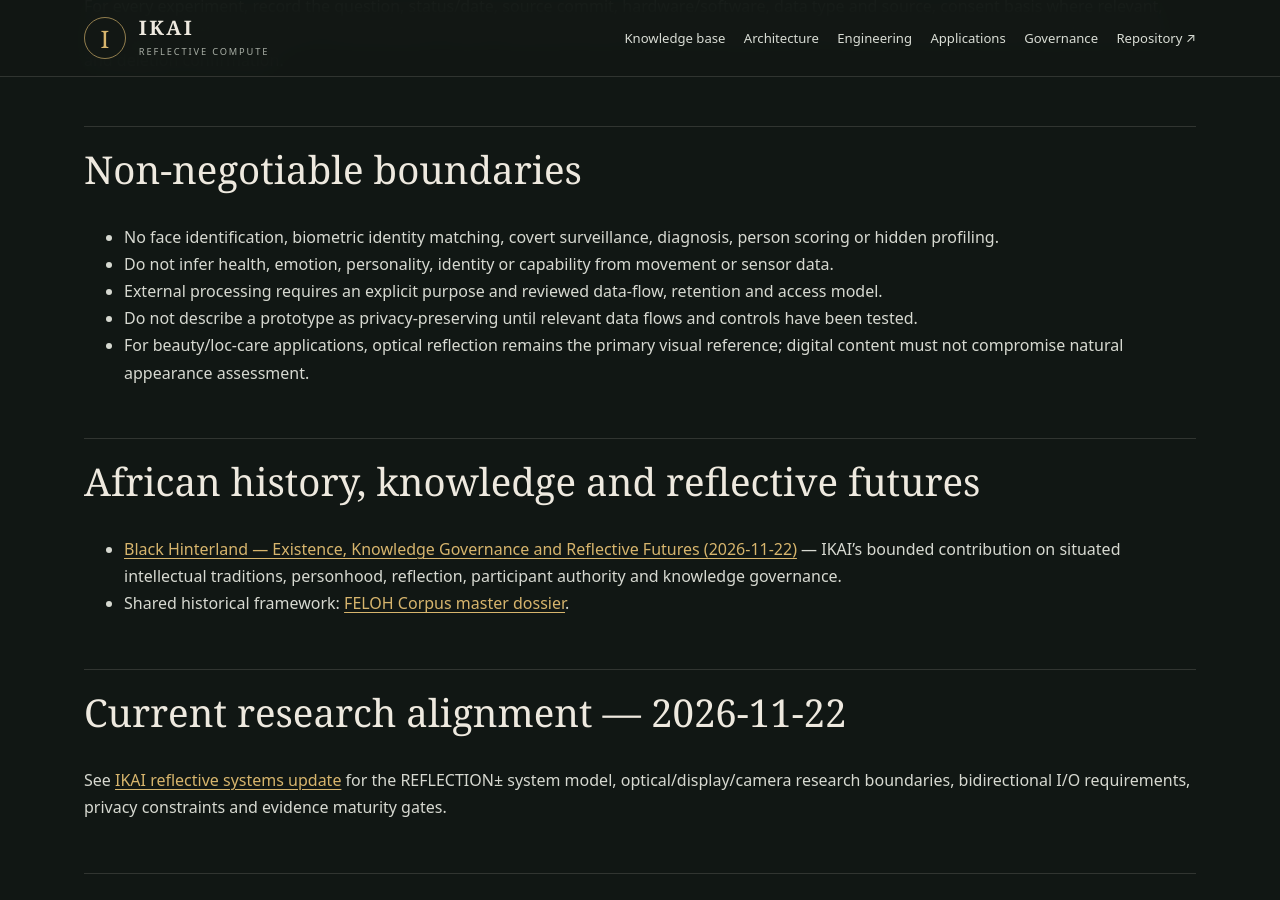
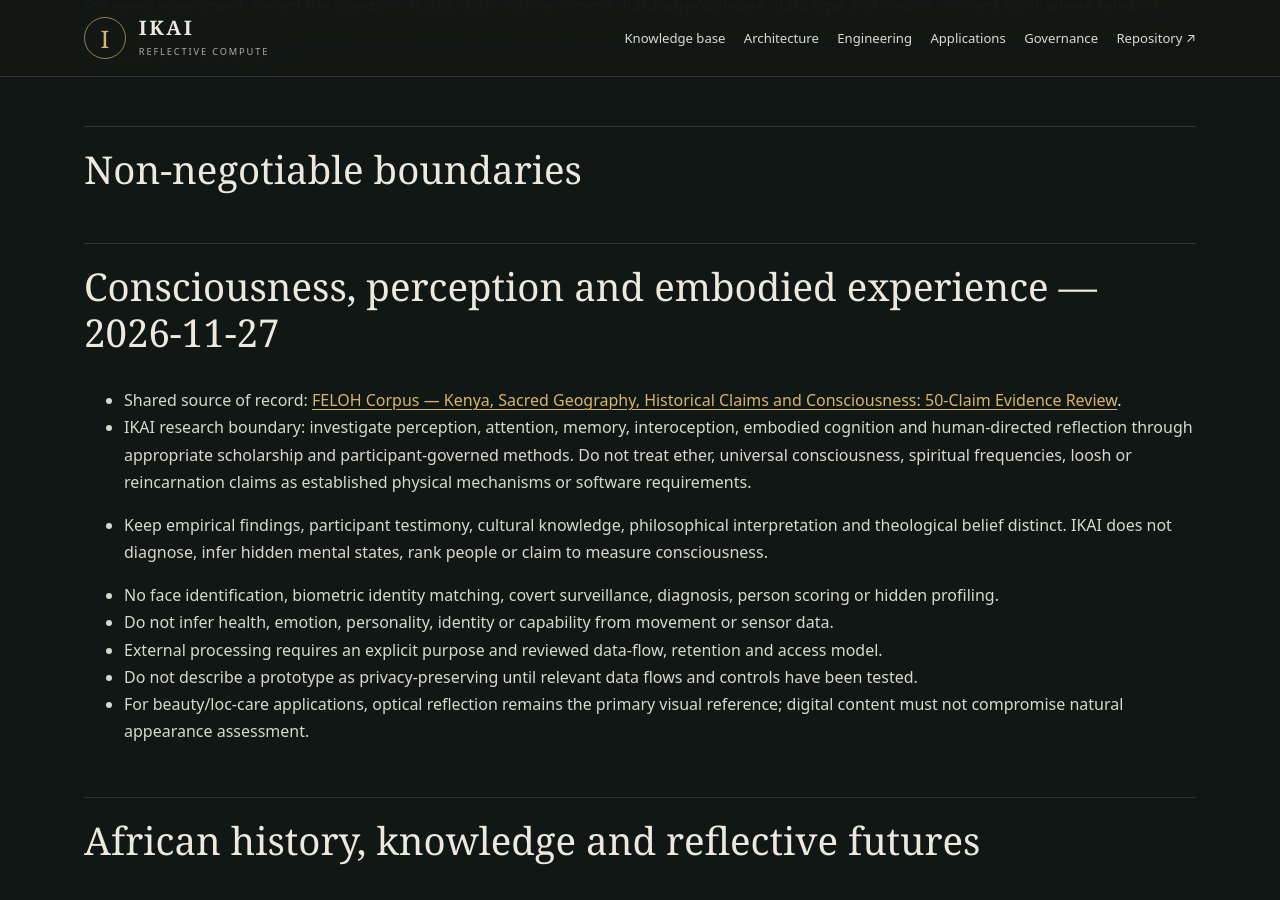
Before and after one commit to donfelohke/Ikai, a Jekyll site: the page built from docs/knowledge-base-index.md, in a window 1280 px wide and 900 px high, scrolled down 2391 px. Built offline with Jekyll 4.4.1, drawn with Linux system fonts in a browser that asks for light colours; our own code applies the rules of GitHub Pages for plain Markdown files.

Commit message:
docs(ikai): route consciousness research with evidence boundaries

```diff
--- a/docs/knowledge-base-index.md
+++ b/docs/knowledge-base-index.md
@@ -61,6 +61,12 @@ For every experiment, record the question, status/date, source commit, hardware/
 
 ## Non-negotiable boundaries
 
+## Consciousness, perception and embodied experience — 2026-11-27
+
+- Shared source of record: [FELOH Corpus — Kenya, Sacred Geography, Historical Claims and Consciousness: 50-Claim Evidence Review](https://github.com/donfelohke/feloh-corpus/blob/main/docs/KENYA-50-CLAIMS-EVIDENCE-REVIEW-2026-11-27.md).
+- IKAI research boundary: investigate perception, attention, memory, interoception, embodied cognition and human-directed reflection through appropriate scholarship and participant-governed methods. Do not treat ether, universal consciousness, spiritual frequencies, loosh or reincarnation claims as established physical mechanisms or software requirements.
+- Keep empirical findings, participant testimony, cultural knowledge, philosophical interpretation and theological belief distinct. IKAI does not diagnose, infer hidden mental states, rank people or claim to measure consciousness.
+
 - No face identification, biometric identity matching, covert surveillance, diagnosis, person scoring or hidden profiling.
 - Do not infer health, emotion, personality, identity or capability from movement or sensor data.
 - External processing requires an explicit purpose and reviewed data-flow, retention and access model.
```
